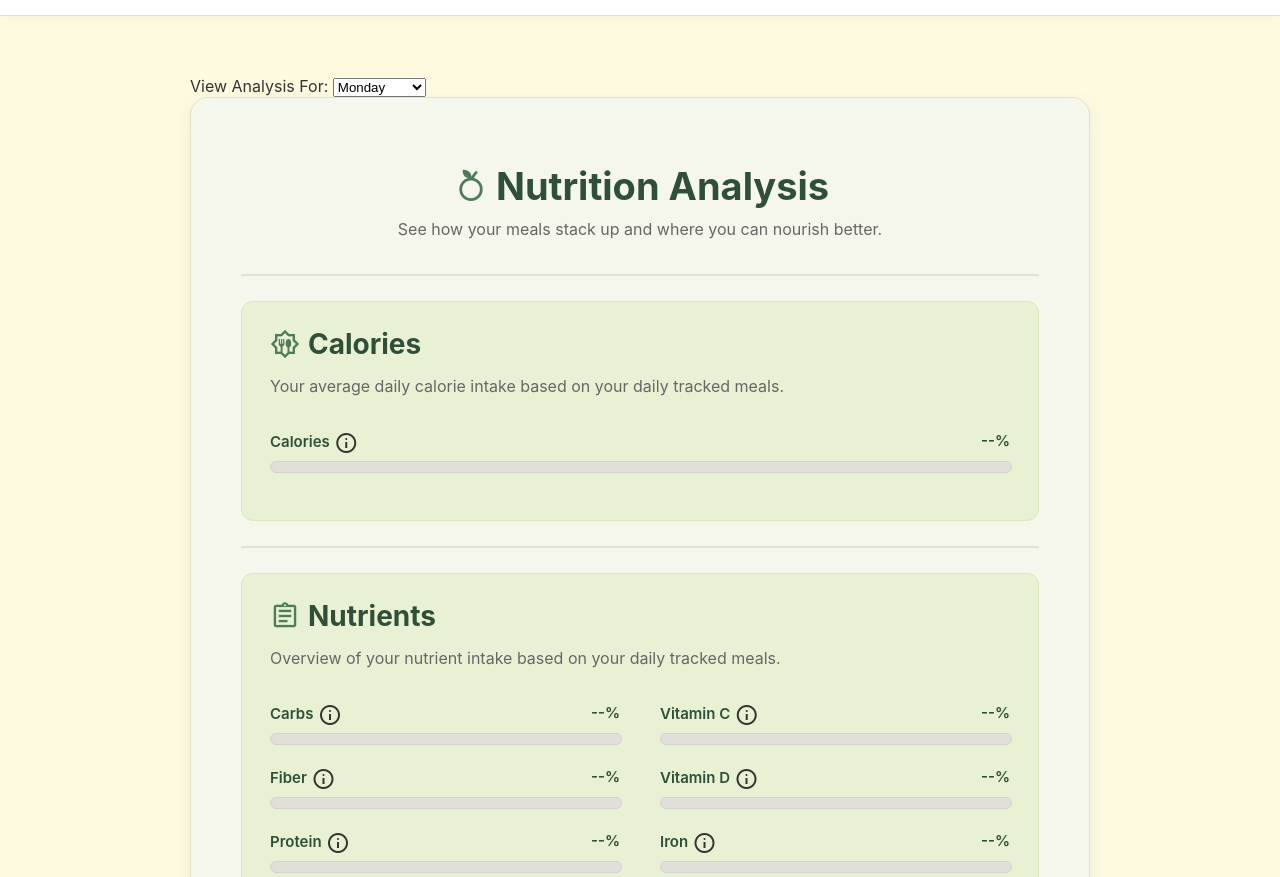
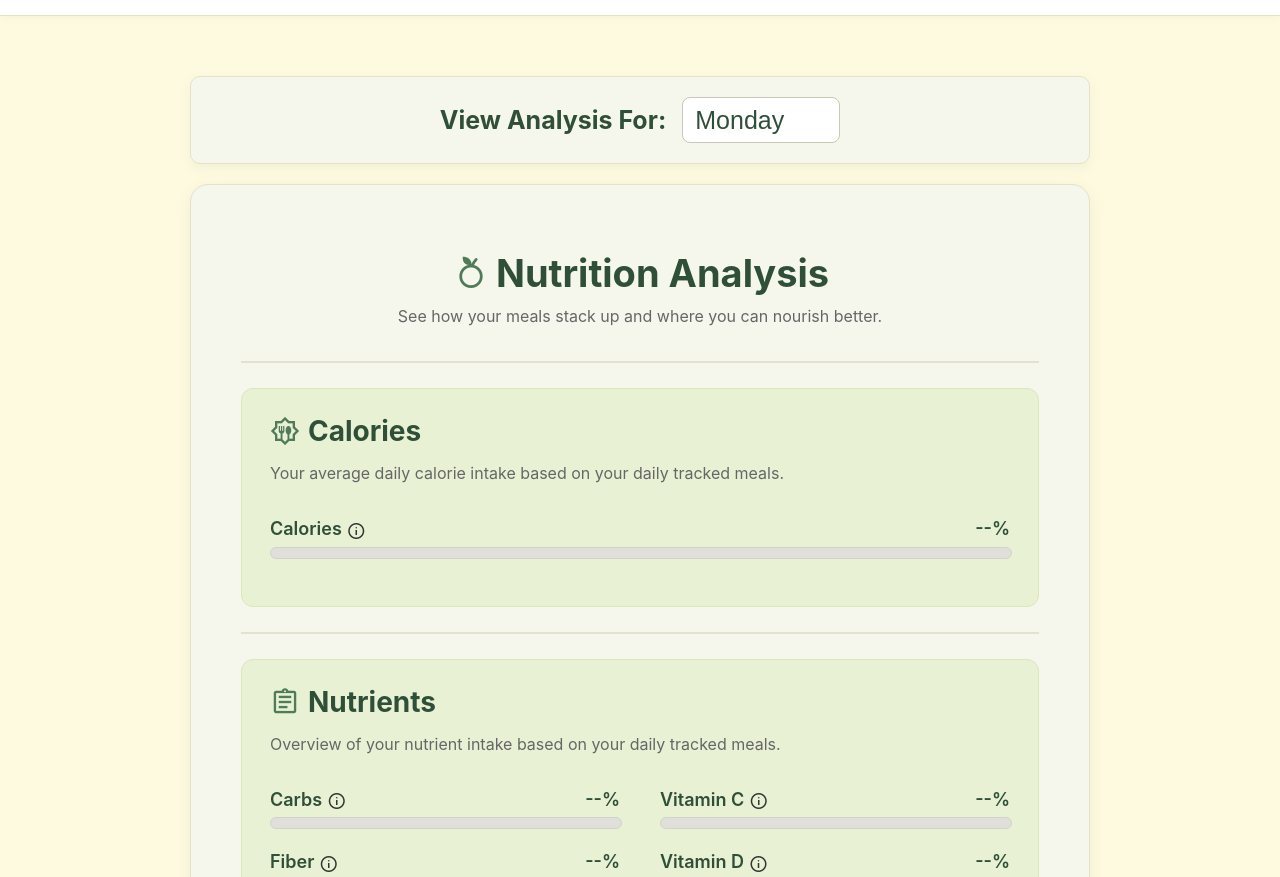
Before and after one commit to AashiLila/BetterBite, a plain HTML site: page nutritionAnalysis.html in a window 1280 px wide. Shown: the part 64-941 px from the top of the page. Drawn offline with nearby package versions, Linux system fonts and the light colour scheme.

Commit message:
small modifications

```diff
--- a/css/analysis-style.css
+++ b/css/analysis-style.css
@@ -133,6 +133,8 @@ h2 {
   margin: 0px;
 }
 
+
+
 .divider {
   border: none;
   border-top: 2px solid #e4e1d1;
@@ -167,7 +169,7 @@ h2 {
 
 .label, .value {
   font-weight: 600;
-  font-size: 15px;
+  font-size: 18px;
   color: #2f4f38;
 }
 
@@ -358,7 +360,7 @@ h2 {
 }
 
 .weekly-graph-controls label {
-  font-size: 16px;
+  font-size: 20px;
   font-weight: 600;
   color: #2f4f38;
 }
@@ -367,7 +369,7 @@ h2 {
   padding: 8px 12px;
   border-radius: 8px;
   border: 1.5px solid #c9c7b8;
-  font-size: 15px;
+  font-size: 20px;
   color: #2f4f38;
   background-color: #fff;
   cursor: pointer;
@@ -398,25 +400,27 @@ h2 {
   .nav-buttons button {
     max-width: 160px;
   }
-
+}
 /* Day Select Dropdown **need to fix** */
 .day-select {
   background-color: #f5f7ed;
   border: 1.5px solid #e6e2c7;
-  padding: 18px 25px;
-  border-radius: 14px;
+  padding: 20px 30px;
+  border-radius: 10px;
   box-shadow: 0 4px 12px rgba(79, 123, 88, 0.08);
-  margin-bottom: 35px;
+  margin-bottom: 20px;
   display: flex;
   align-items: center;
   gap: 16px;
-  max-width: 350px;
+  max-width: 900px;
+  justify-content: center ;
 }
 
 .day-select label {
-  font-size: 18px;
+  font-size: 25px;
   font-weight: 700;
   color: #2f4f38;
+  align-items: center;
 }
 
 #analysis-day-select {
@@ -424,8 +428,8 @@ h2 {
   border: 1.5px solid #c9c7b8;
   background-color: white;
   border-radius: 8px;
-  font-size: 16px;
+  font-size: 25px;
   color: #2f4f38;
   cursor: pointer;
+  appearance: none;
 }
-}
--- a/css/foodtracker-style.css
+++ b/css/foodtracker-style.css
@@ -173,18 +173,26 @@ main {
 }
 
 .label {
-  font-size: 18px;
+  font-size: 20px;
   font-weight: 700;
   color: #2f4f38;
   margin-bottom: 6px;
 }
+
+.label2 {
+  font-size: 25px;
+  font-weight: 700;
+  color: #2f4f38;
+  margin-bottom: 6px;
+}
+
 
 select {
   width: 100%;
   padding: 10px 12px;
   border-radius: 8px;
   border: 1.5px solid #bfc9b8;
-  font-size: 16px;
+  font-size: 18px;
   color: #2f2f2f;
   background-color: white;
   transition: border-color 0.2s, box-shadow 0.2s;
@@ -278,6 +286,29 @@ select:focus {
   box-shadow: 0 5px 14px rgba(0, 0, 0, 0.15);
 }
 
+
+/* Insights section */
+.insights {
+  margin-top: 40px;
+  background-color: #e8f1d4;
+  border: 1px solid #dae7b7;
+  border-radius: 12px;
+  padding: 25px 28px;
+  box-shadow: 0 4px 12px rgba(0, 0, 0, 0.06);
+}
+
+.insights-row {
+  display: flex;
+  align-items: center;
+  gap: 8px;
+  margin-bottom: 15px;
+}
+
+.insights-row .material-symbols-outlined {
+  font-size: 30px;
+  color: #4F7B58;
+}
+
 /* Responsive changes */
 @media (max-width: 768px) {
   header {
--- a/nutritionAnalysis.html
+++ b/nutritionAnalysis.html
@@ -42,6 +42,7 @@
       <option value="saturday">Saturday</option>
       <option value="sunday">Sunday</option>
     </select>
+
   </div>
 
   <div class="container">
@@ -63,7 +64,7 @@
       <div class="nutrient">
             <span class="label red">Calories</span>
             <div class="hover-button">
-              <span class="material-symbols-outlined info-button">info</span>
+              <span class="material-symbols-outlined info-button" style="font-size: 20px;">info</span>
               <div class="popup-text">
                 Calories are a unit of energy needed for the body to function. Too little calories lead to weight loss and nutrient deficiencies, whereas too many calories result in weight gain.
               </div>
@@ -90,7 +91,7 @@
           <div class="nutrient">
             <span class="label red">Carbs</span>
               <div class="hover-button">
-                <span class="material-symbols-outlined info-button">info</span>
+                <span class="material-symbols-outlined info-button" style="font-size: 20px;">info</span>
                 <div class="popup-text">
                   Maintaining a healthy amount of carbohydrates is necessary for the body to store energy and retain brain functions.
                   However, a lack of carbohydrates results in fatigue and poor concentration, while too many can cause weight gain or high blood sugar.
@@ -103,7 +104,7 @@
           <div class="nutrient">
             <span class="label red">Fiber</span>
               <div class="hover-button">
-                <span class="material-symbols-outlined info-button">info</span>
+                <span class="material-symbols-outlined info-button" style="font-size: 20px;">info</span>
                 <div class="popup-text">
                   Fiber helps aid digestion and prevents constipation. However, having too much fiber results in bloating and diarrhea, wheras too little fiber can result in hemorrhoids and even type 2 diabetes.
                 </div>
@@ -116,7 +117,7 @@
           <div class="nutrient">
             <span class="label red">Protein</span>
               <div class="hover-button">
-                <span class="material-symbols-outlined info-button">info</span>
+                <span class="material-symbols-outlined info-button" style="font-size: 20px;">info</span>
                 <div class="popup-text">
                   Protein is the building block for cells in the body and is essential for repairing tissues and making hormones. Too little protein leads to hair loss and fatigue, whereas too much protein can cause heart disease or digestive issues.
                 </div>
@@ -132,7 +133,7 @@
           <div class="nutrient">
             <span class="label green">Vitamin C</span>
               <div class="hover-button">
-                <span class="material-symbols-outlined info-button">info</span>
+                <span class="material-symbols-outlined info-button" style="font-size: 20px;">info</span>
                 <div class="popup-text">
                   Vitamin C is vital for the growth/repair of tissues and helps form collagen for skin. Too much Vitamin C results in cramps and nausea, whereas too little Vitamin C results in fatigue and joint pain.
                 </div>
@@ -144,7 +145,7 @@
           <div class="nutrient">
             <span class="label green">Vitamin D</span>
               <div class="hover-button">
-                <span class="material-symbols-outlined info-button">info</span>
+                <span class="material-symbols-outlined info-button" style="font-size: 20px;">info</span>
                 <div class="popup-text">
                   Vitamin D is essential to build bones and help the body absorb calcium. Vitamin D deficiency can cause bone pain and bone deformities.
                 </div>
@@ -156,7 +157,7 @@
           <div class="nutrient">
             <span class="label green">Iron</span>
               <div class="hover-button">
-                <span class="material-symbols-outlined info-button">info</span>
+                <span class="material-symbols-outlined info-button" style="font-size: 20px;">info</span>
                 <div class="popup-text">
                   Iron is necessary for producing hemoglobin. Consuming too much iron causes stomach problems and organ damage, and too little iron results in weakness and pale skin.
                 </div>
```
Also changed, not shown: foodtracker.html (+9 -2 lines), js/quiz.js (+5 -5 lines).
